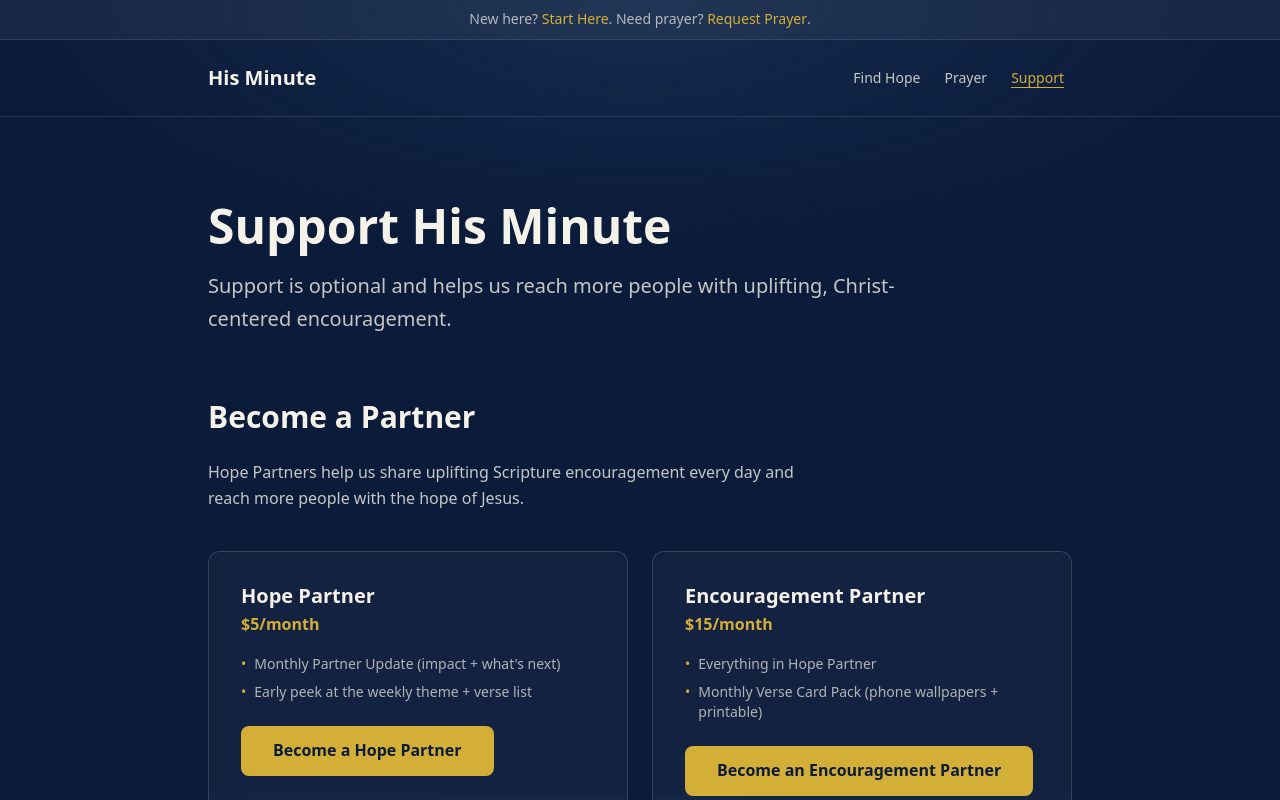
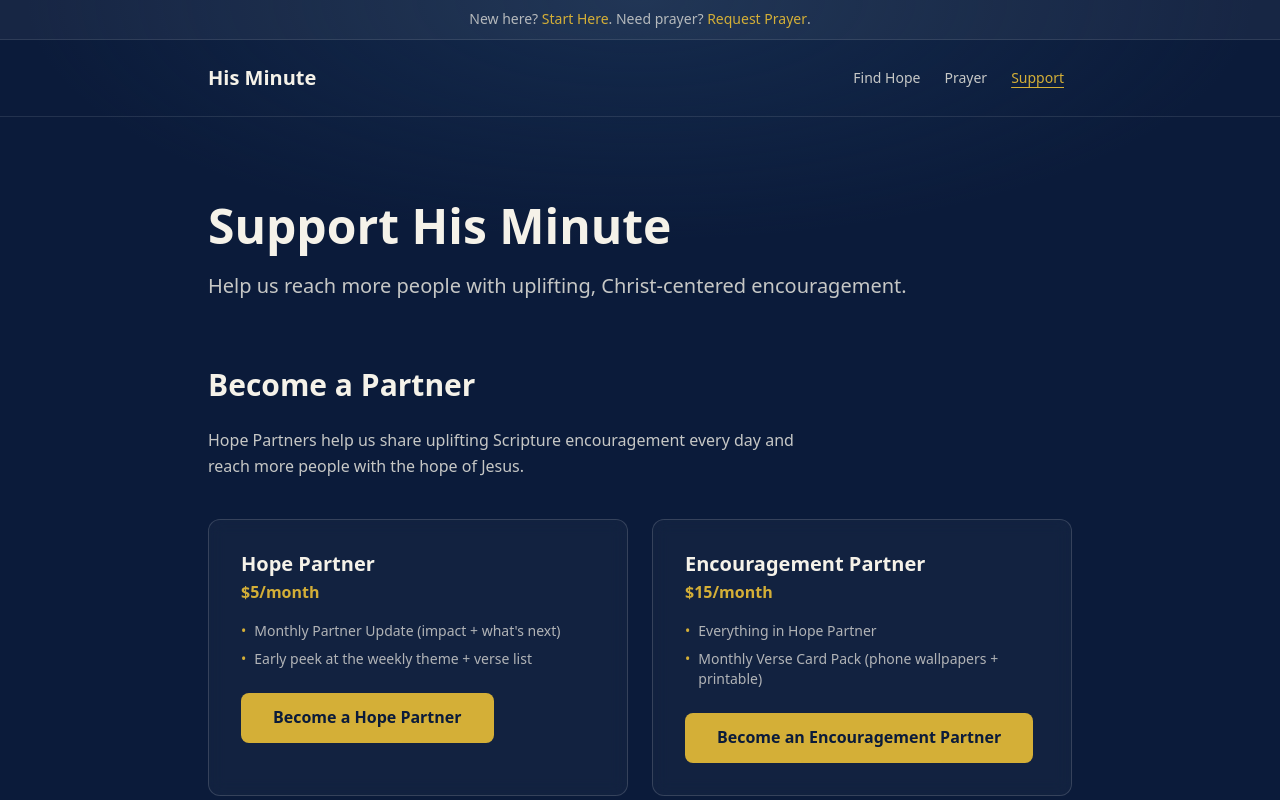
Before and after one commit to hisminute/hisminute-com, a Next.js app: page /support in a window 1280 px wide. Shown: the top 800 px of the page. Built offline with nearby package versions, Linux system fonts and the light colour scheme; no server answers.

Commit message:
update support page

```diff
--- a/app/support/page.tsx
+++ b/app/support/page.tsx
@@ -131,8 +131,7 @@ export default function Support() {
           Support His Minute
         </h1>
         <p className="text-lg md:text-xl text-[var(--foreground)]/80 leading-relaxed max-w-prose">
-          Support is optional and helps us reach more people with uplifting,
-          Christ-centered encouragement.
+          Help us reach more people with uplifting, Christ-centered encouragement.
         </p>
       </section>
 
```
